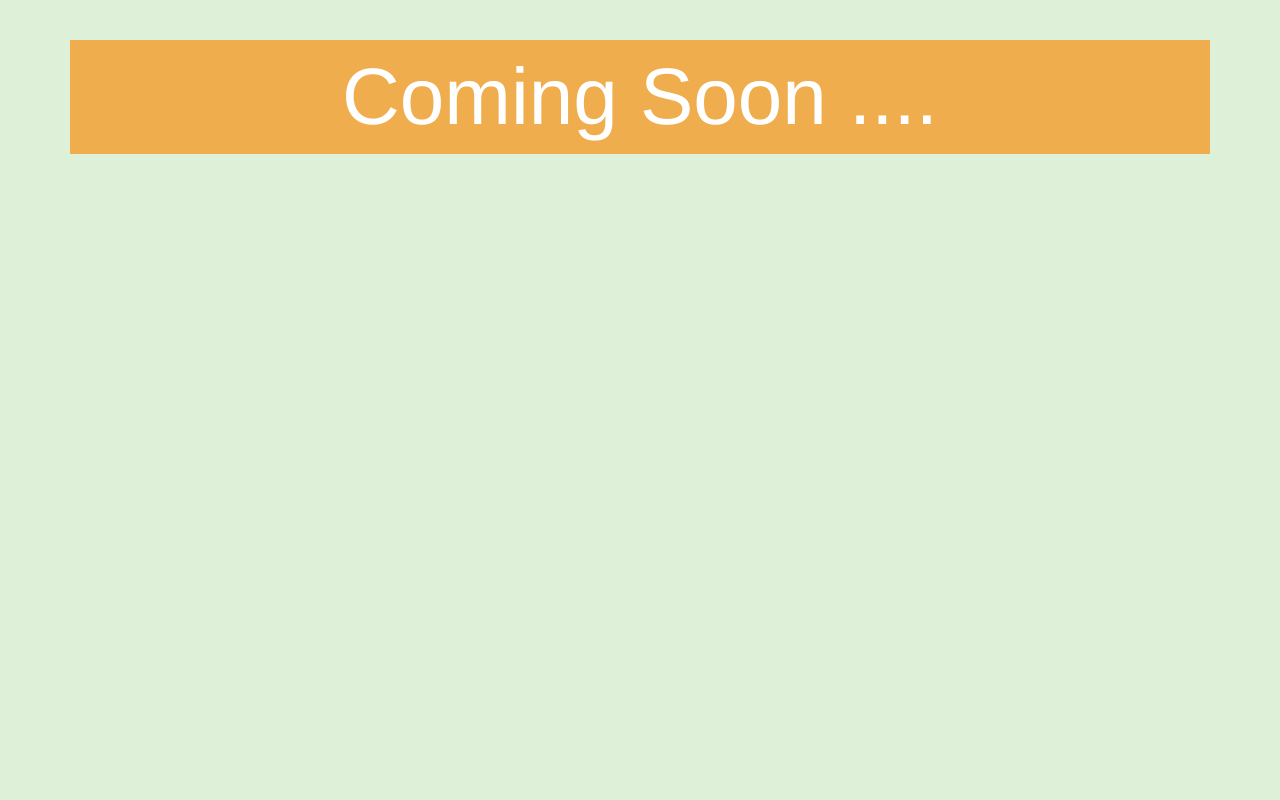
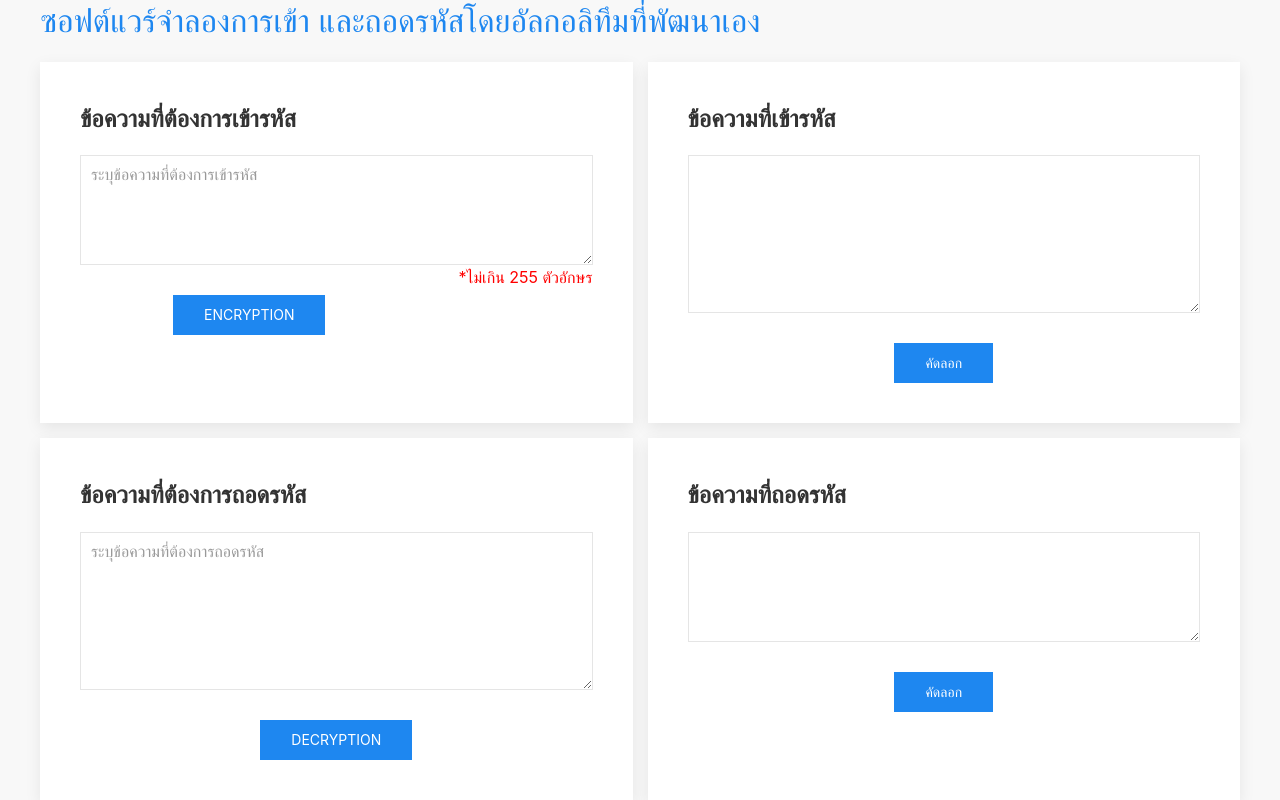
Before and after one commit to PS-Honda/PS-Honda.github.io, a plain HTML site: page index.html in a window 1280 px wide. Drawn offline with nearby package versions, Linux system fonts and the light colour scheme.

Commit message:
encryp test
test

```diff
--- a/index.html
+++ b/index.html
@@ -1,19 +1,80 @@
 <!DOCTYPE html>
 <html lang="en">
 <head>
-  <title>My source code Portfolio </title>
-  <meta charset="utf-8">
-  <meta name="viewport" content="width=device-width, initial-scale=1">
-  <link rel="stylesheet" href="https://maxcdn.bootstrapcdn.com/bootstrap/3.3.7/css/bootstrap.min.css">
-  <script src="https://ajax.googleapis.com/ajax/libs/jquery/3.3.1/jquery.min.js"></script>
-  <script src="https://maxcdn.bootstrapcdn.com/bootstrap/3.3.7/js/bootstrap.min.js"></script>
+    <meta charset="UTF-8">
+    <meta name="viewport" content="width=device-width, initial-scale=1.0">
+    <title>ซอฟต์แวร์จำลองการเข้า และถอดรหัสโดยอัลกอลิทึมที่พัฒนาเอง</title>
+    <!-- import source code -->
+    <script type="text/javascript" src="js/primitiveDict.js"></script>
+    <script type="text/javascript" src="js/encryption.js"></script>
+    <script type="text/javascript" src="js/decryption.js"></script>
+    <!-- end-->
+    <!-- import UIkit lib -->
+    <meta charset="utf-8">
+    <link rel="stylesheet" href="css/uikit.min.css" />
+    <script src="js/uikit.min.js"></script>
+    <script src="js/uikit-icons.min.js"></script>
+    <!-- end-->
+    <script type="text/javascript" >
+    function copyX(param){
+        var copyText = document.getElementById(param);
+        copyText.select();
+        copyText.setSelectionRange(0, 99999);
+        document.execCommand("copy");
+    }
+    </script>
 </head>
-<body class="container text-center bg-success">
-<br><br>
-<p style="font-size:80px;" class="btn-warning text-primary">
-  Coming Soon ....
-</p>
-
+<body  class="uk-background-muted  uk-panel">
+    <div class="uk-container uk-align-center">
+        <h2 class=" uk-text-primary ">ซอฟต์แวร์จำลองการเข้า และถอดรหัสโดยอัลกอลิทึมที่พัฒนาเอง </h2>
+        <div class="uk-child-width-1-2@m uk-grid-small uk-grid-match " uk-grid>
+            <div>
+                <div class="uk-card uk-card-default uk-card-body">
+                    <label for="input_encryp"><h3><b>ข้อความที่ต้องการเข้ารหัส  </b></h3>
+                    </label>
+                    <textarea cols="64" rows="4" name="input_encryp" id='input_encryp' maxlength="255" class="uk-textarea uk-form-succes"
+                    placeholder="ระบุข้อความที่ต้องการเข้ารหัส"
+                    ></textarea>
+                    <div class="uk-align-right"><p style="color: red;"> *ไม่เกิน 255 ตัวอักษร</p></div>
+                    <button type="button" class="uk-button uk-button-primary uk-align-center" onclick="encryption()"> ENCRYPTION </button>
+                </div>
+            </div>
+            <div>
+                <div class="uk-card uk-card-default uk-card-body">
+                    <label for="output_encryp">
+                        <h3><b>ข้อความที่เข้ารหัส </b></h3>
+                    </label>
+                    <textarea cols="72" rows="6" name="output_encryp" id='output_encryp' readonly class="uk-textarea uk-form-succes"></textarea>
+                    <button type="button" class="uk-button uk-button-primary uk-align-center" onclick="copyX('output_encryp')"> คัดลอก
+                    </button>
+                </div>
+            </div>
+        </div>
+        <div class="uk-child-width-1-2@m uk-grid-small uk-grid-match " uk-grid>
+            <div>
+                <div class="uk-card uk-card-default uk-card-body">
+                    <label for="input_decryp">
+                        <h3><b>ข้อความที่ต้องการถอดรหัส </b></h3>
+                    </label>
+                    <textarea  cols="72" rows="6"  name="input_decryp" id='input_decryp'  class="uk-textarea uk-form-succes"
+                    placeholder="ระบุข้อความที่ต้องการถอดรหัส"
+                    ></textarea>
+                    <button type="button" class="uk-button uk-button-primary uk-align-center" onclick="decryption()"> DECRYPTION
+                    </button>
+                </div>
+            </div>
+            <div>
+                <div class="uk-card uk-card-default uk-card-body">
+                    <label for="output_decryp">
+                        <h3><b>ข้อความที่ถอดรหัส </b></h3>
+                    </label>
+                    <textarea cols="64" rows="4"  name="output_decryp" id='output_decryp' readonly class="uk-textarea uk-form-succes"></textarea>
+                    <button type="button" class="uk-button uk-button-primary uk-align-center" onclick="copyX('output_decryp')"> คัดลอก
+                    </button>
+                </div>
+            </div>
+        </div>
+    </div>
 
 </body>
 </html>
```
